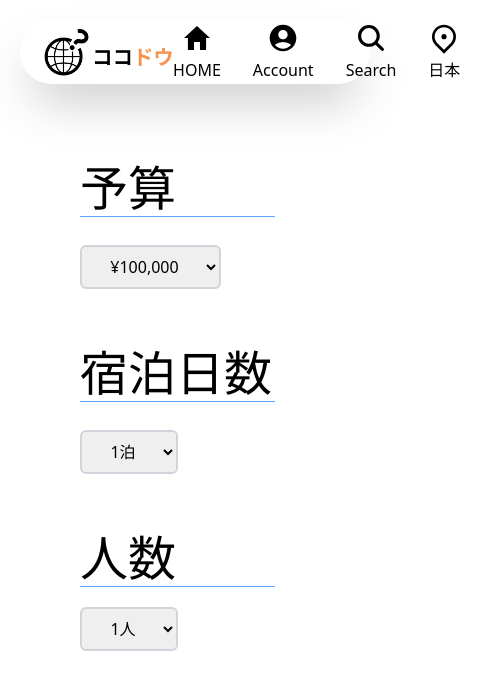
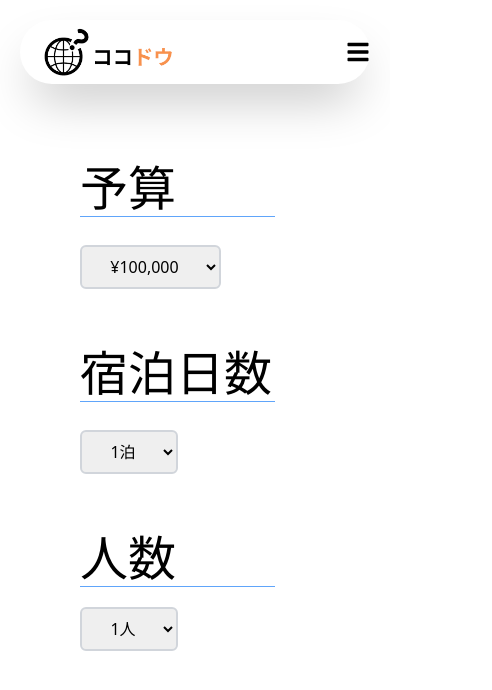
Before and after one commit to ojiro-doi/progate-hato, a React (Create React App) app: page /Account in a window 390 px wide. Shown: the top 690 px of the page, 492 px wide, since content can reach past the window. Built offline with nearby package versions, Linux system fonts and the light colour scheme.

Commit message:
fix/header's responsive

```diff
--- a/src/components/Header.jsx
+++ b/src/components/Header.jsx
@@ -1,4 +1,4 @@
-import React from "react";
+import React, { useState, useCallback } from "react";
 import { Link } from "react-router-dom";
 import logo from "../assets/logo.png";
 import { IconContext } from "react-icons";
@@ -6,76 +6,91 @@ import { IoMdHome } from "react-icons/io"; //Homeアイコン
 import { MdAccountCircle } from "react-icons/md"; //Accountアイコン
 import { IoSearch } from "react-icons/io5"; //Searchアイコン
 import { RiMapPin2Line } from "react-icons/ri"; //国名アイコン
-import { CountryContext } from "../Context/CountryProvider";
+import { FaBars, FaTimes } from "react-icons/fa";
 
 const Header = () => {
-  const { selectedCountry, setSelectedCountry } =
-    React.useContext(CountryContext);
+  const [isOpen, setIsOpen] = useState(false);
+  const toggleMenu = useCallback(() => {
+    setIsOpen(!isOpen);
+  }, [isOpen]);
+
   return (
-    <header className="px-5 pt-5">
-      <div className="container flex mx-auto flex-row h-16 shadow-2xl rounded-full">
-        <img src={logo} alt="ロゴの名前" className="object-contain pl-6 py-2" />
-        <div
-          className="ml-auto flex"
-          style={{ display: "inline-flex", alignItems: "center" }}
-        >
-          <IconContext.Provider value={{ color: "#000000", size: "32" }}>
-            <Link
-              to={"/"}
-              className="mr-8"
-              style={{
-                display: "flex",
-                flexDirection: "column",
-                alignItems: "center",
-              }}
-              onClick={() => {
-                console.log("onClick_ホームnav_selectedCountry:", selectedCountry);
-              }}
-            >
+    <header className="px-5 pt-5 w-full relative">
+      <div className="container flex mx-auto flex-row h-16 shadow-2xl rounded-full justify-between">
+        <img
+          src={logo}
+          alt="ロゴの名前"
+          className="object-contain pl-6 py-2"
+        />
+        <div className="hidden md:flex">
+          <IconContext.Provider value={{ color: "#000000", size: "24" }}>
+            <Link to="/" className="p-4">
               <IoMdHome />
-              <span style={{ marginTop: "4px" }}>HOME</span>
             </Link>
-            <Link
-              to={"/Account"}
-              className="mr-8"
-              style={{
-                display: "flex",
-                flexDirection: "column",
-                alignItems: "center",
-              }}
-            >
+            <Link to="/Account" className="p-4">
               <MdAccountCircle />
-              <span style={{ marginTop: "4px" }}>Account</span>
             </Link>
-            <Link
-              to={"/Search"}
-              className="mr-8"
-              style={{
-                display: "flex",
-                flexDirection: "column",
-                alignItems: "center",
-              }}
-            >
+            <Link to="/Search" className="p-4">
               <IoSearch />
-              <span style={{ marginTop: "4px" }}>Search</span>
             </Link>
-            <Link
-              to={"/result"}
-              className="mr-8"
-              style={{
-                display: "flex",
-                flexDirection: "column",
-                alignItems: "center",
-              }}
-              onClick={() => {
-                console.log("onClick_国名nav_selectedCountry:", selectedCountry);
-              }}
-            >
+            <Link to="/result" className="p-4">
               <RiMapPin2Line />
-              <span style={{ marginTop: "4px" }}>{selectedCountry.name}</span>
             </Link>
           </IconContext.Provider>
         </div>
+        <div className={`ml-auto flex md:hidden ${isOpen ? "hidden" : ""}`}>
+          <button
+            onClick={toggleMenu}
+            className="text-black focus:outline-none"
+          >
+            <FaBars size={24} />
+          </button>
+        </div>
+      </div>
+      {isOpen && (
+        <div className="fixed inset-0 bg-black bg-opacity-50 z-40" onClick={toggleMenu}></div>
+      )}
+      <div
+        className={`absolute top-16 left-0 mt-2 bg-white w-full shadow-xl rounded-b-lg z-50 ${
+          isOpen ? "block" : "hidden"
+        }`}
+      >
+        <IconContext.Provider value={{ color: "#000000", size: "32" }}>
+          <nav className="flex flex-col md:flex-row">
+            <Link
+              to="/"
+              className="p-4 text-center border-b-2 border-black"
+              onClick={() => setIsOpen(false)}
+            >
+              <IoMdHome />
+              <span>HOME</span>
+            </Link>
+            <Link
+              to="/Account"
+              className="p-4 text-center border-b-2 border-black"
+              onClick={() => setIsOpen(false)}
+            >
+              <MdAccountCircle />
+              <span>Account</span>
+            </Link>
+            <Link
+              to="/Search"
+              className="p-4 text-center border-b-2 border-black"
+              onClick={() => setIsOpen(false)}
+            >
+              <IoSearch />
+              <span>Search</span>
+            </Link>
+            <Link
+              to="/result"
+              className="p-4 text-center border-b-2 border-black"
+              onClick={() => setIsOpen(false)}
+            >
+              <RiMapPin2Line />
+              <span>国名</span>
+            </Link>
+          </nav>
+        </IconContext.Provider>
       </div>
     </header>
   );
```
